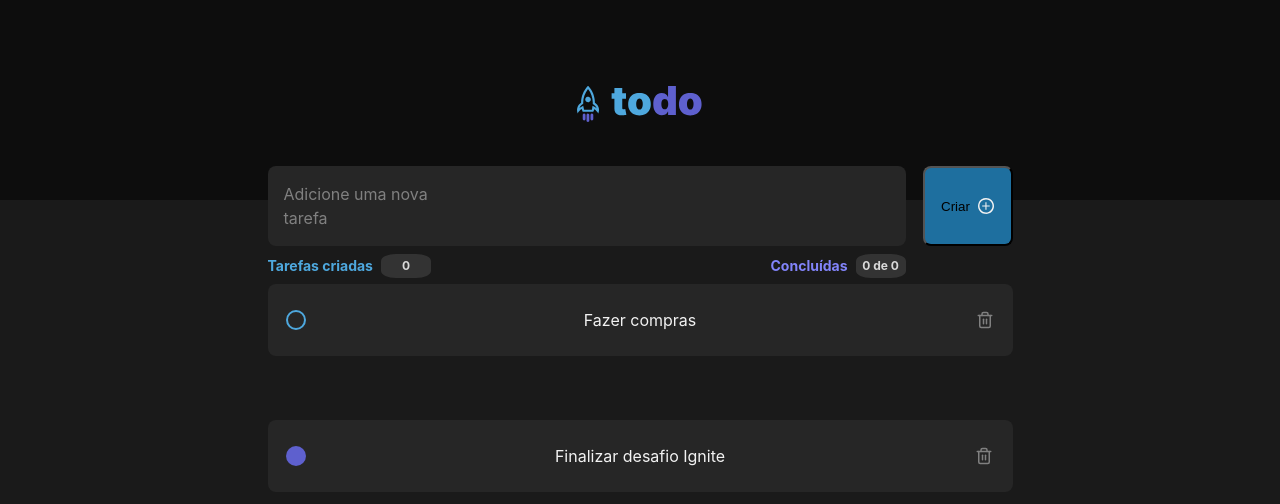
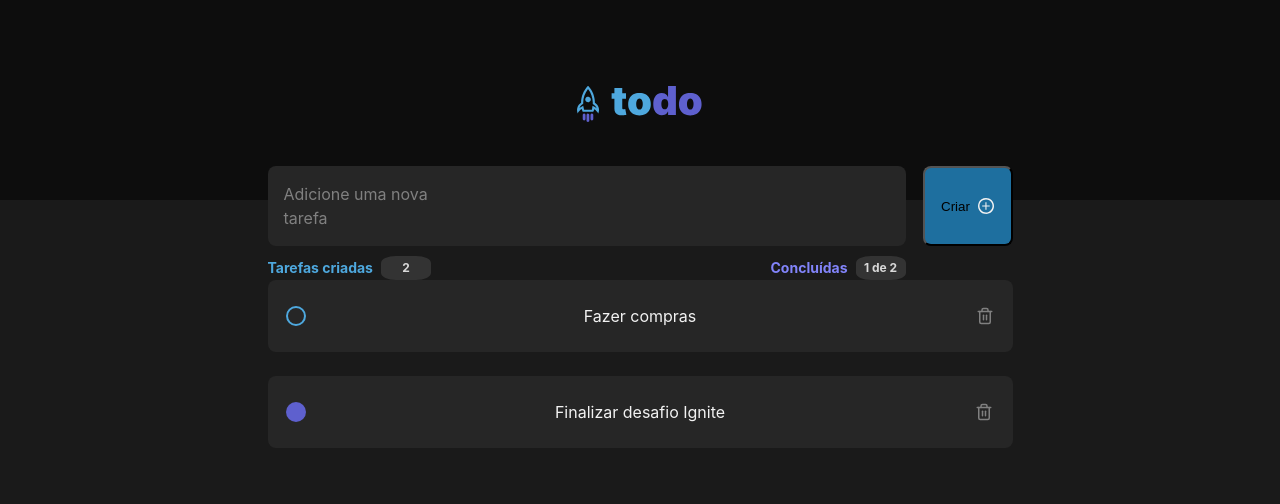
Before and after one commit to thiago-santanna/ignite-todo-web, a React (Vite) app: page /dashboard in a window 1280 px wide. Shown: the top 504 px of the page. Built offline with nearby package versions, Linux system fonts and the light colour scheme.

Commit message:
para alinhar os contadores

```diff
--- a/src/components/AddTodo/AddTodo.module.css
+++ b/src/components/AddTodo/AddTodo.module.css
@@ -1,4 +1,4 @@
-.wrapper {
+.wrapperAddTodo {
   margin: 0 auto;
   max-width: 745px;
   height: 54px;
--- a/src/components/AddTodo/index.tsx
+++ b/src/components/AddTodo/index.tsx
@@ -17,7 +17,7 @@ export function AddTodo({
   const [description, setDescription] = useState<string>("");
   return (
     <>
-      <div className={styles.wrapper}>
+      <div className={styles.wrapperAddTodo}>
         <section className={styles.input}>
           <form className={styles.formAddTodo}>
             <label>Adicione uma nova tarefa</label>
--- a/src/components/ContadorTodo/ContadorTodo.module.css
+++ b/src/components/ContadorTodo/ContadorTodo.module.css
@@ -1,7 +1,7 @@
 .headTodo {
   display: grid;
   grid-template-columns: 1fr 1fr;
-  margin-top: 8px;
+  margin: 10px 0;
 }
 .todoCriada {
   display: flex;
--- a/src/components/Header/Header.module.css
+++ b/src/components/Header/Header.module.css
@@ -1,4 +1,4 @@
-.wrapper {
+.wrapperHeader {
   background-color: var(--gray700);
   height: 200px;
   width: 100%;
--- a/src/components/Header/index.tsx
+++ b/src/components/Header/index.tsx
@@ -4,7 +4,7 @@ import logo from "../../assets/logo.svg";
 export function Header() {
   return (
     <>
-      <div className={styles.wrapper}>
+      <div className={styles.wrapperHeader}>
         <img src={logo} alt="Logo marca TODO" />
       </div>
     </>
--- a/src/components/Todo/Todo.module.css
+++ b/src/components/Todo/Todo.module.css
@@ -1,8 +1,12 @@
-.wrapper {
+.wrapperTodo {
   margin: 0 auto;
   max-width: 745px;
   max-height: 100vh;
-  margin-top: 64px;
+  display: block;
+}
+
+.wrapperTodo:first-child {
+  margin-top: 60px;
 }
 
 @media (max-width: 768px) {
--- a/src/components/Todo/index.tsx
+++ b/src/components/Todo/index.tsx
@@ -14,10 +14,10 @@ export function Todo({ todos }: ITodoProps): ReactElement {
   function handleDeleteTodo(id: string) {}
 
   return (
-    <>
+    <div>
       {todos &&
         todos.map((todo) => (
-          <div key={todo.id} className={styles.wrapper}>
+          <div key={todo.id} className={styles.wrapperTodo}>
             <ListTodo
               todo={todo.descricao}
               initialState={todo.situacao}
@@ -26,6 +26,6 @@ export function Todo({ todos }: ITodoProps): ReactElement {
             />
           </div>
         ))}
-    </>
+    </div>
   );
 }
--- a/src/main.tsx
+++ b/src/main.tsx
@@ -2,13 +2,11 @@ import React from "react";
 import ReactDOM from "react-dom/client";
 import { App } from "./App";
 import "./styles/global.css";
-import { Header } from "./components/Header";
 import { BrowserRouter } from "react-router-dom";
 
 ReactDOM.createRoot(document.getElementById("root") as HTMLElement).render(
   <BrowserRouter>
     <React.StrictMode>
-      <Header />
       <App />
     </React.StrictMode>
   </BrowserRouter>
--- a/src/pages/Dashboard/index.tsx
+++ b/src/pages/Dashboard/index.tsx
@@ -1,17 +1,11 @@
-import { useState } from "react";
+import { useEffect, useState } from "react";
 import { AddTodo } from "../../components/AddTodo";
 import { EmptyTodo } from "../../components/EmptyTodo";
 import { Todo } from "../../components/Todo";
 import { ITodo } from "../../types/Todo";
+import { Header } from "../../components/Header";
 
 export function Dashboard() {
-  function getRandomInt(min: number, max: number): string {
-    min = Math.ceil(min);
-    max = Math.floor(max);
-    const resultado = Math.floor(Math.random() * (max - min) + min);
-    return resultado.toString();
-  }
-
   const [todos, setTodos] = useState<ITodo[]>([
     {
       id: "1020",
@@ -26,6 +20,12 @@ export function Dashboard() {
       data: "19/09/2022",
     },
   ]);
+  const [todosFinalizados, setTodosFinalizados] = useState(0);
+
+  useEffect(() => {
+    const finalizados = verificaFinalizados;
+    setTodosFinalizados(finalizados);
+  }, [todos]);
 
   function handleAddTodo(todoDescription: string) {
     const hoje = new Date();
@@ -40,14 +40,28 @@ export function Dashboard() {
     setTodos((oldTodos) => [...oldTodos, newTodo]);
   }
 
+  function getRandomInt(min: number, max: number): string {
+    min = Math.ceil(min);
+    max = Math.floor(max);
+    const resultado = Math.floor(Math.random() * (max - min) + min);
+    return resultado.toString();
+  }
+
+  function verificaFinalizados(): number {
+    let resultado = 0;
+    todos.forEach((todo) => (todo.situacao === true ? (resultado += 1) : 0));
+    return resultado;
+  }
+
   return (
-    <>
+    <div>
+      <Header />
       <AddTodo
-        quantityTodos={0}
-        quantityTodosFinalized={0}
+        quantityTodos={todos.length}
+        quantityTodosFinalized={todosFinalizados}
         handleAddTodo={handleAddTodo}
       />
       {todos.length !== 0 ? <Todo todos={todos} /> : <EmptyTodo />}
-    </>
+    </div>
   );
 }
```
